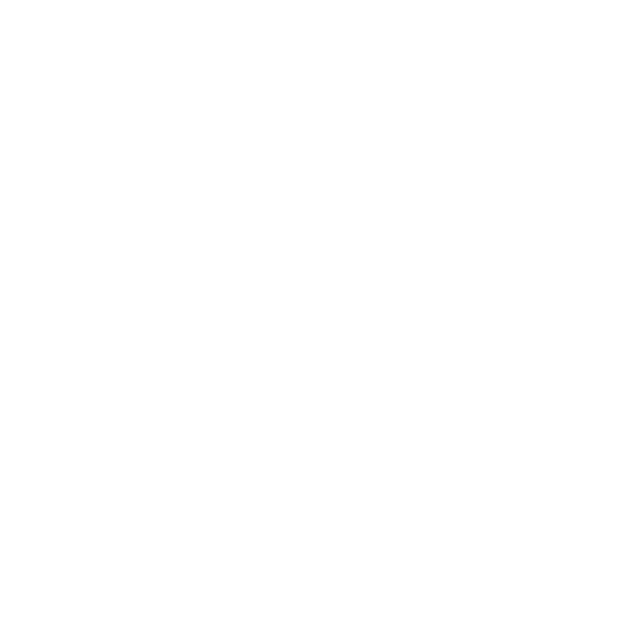
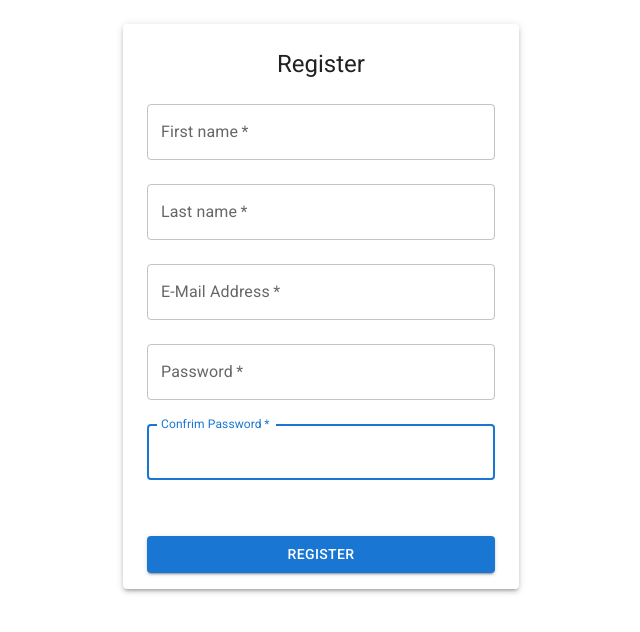
Before and after one commit to sjnp/v-ed, a React (Create React App) app in the folder frontend/: page /register in a window 1280 px wide. Shown: the top 632 px of the page, without its empty margins (319-959 px from the left). Built offline with nearby package versions, Linux system fonts and the light colour scheme.

Commit message:
add register frontend

```diff
--- a/frontend/src/App.js
+++ b/frontend/src/App.js
@@ -15,7 +15,7 @@
         {/* public routes */}
         <Route path='/' element={<Home />} />
         {/* <Route path='login' element={<MuiLogin />} /> */}
-        {/* <Route path='register' element={<Register />} /> */}
+        <Route path='register' element={<Register />} />
         <Route path='unauthorized' element={<Unauthorized />} />
 
         {/* private routes */}
--- a/frontend/src/components/Register.js
+++ b/frontend/src/components/Register.js
@@ -1,156 +1,207 @@
-import { useState, useEffect } from "react";
+import React, { useState } from "react";
+import { createTheme, ThemeProvider } from '@mui/material/styles';
+import Container from '@mui/material/Container';
+import { Box, Button, CssBaseline, Paper, TextField, Typography } from '@mui/material';
+import { URL_REGISTER } from '../utils/url'
+import { validation } from '../utils/validation'
 import axios from "../api/axios";
-
-const USERNAME_REGEX = /^(([^<>()[\]\\.,;:\s@"]+(\.[^<>()[\]\\.,;:\s@"]+)*)|(".+"))@((\[[0-9]{1,3}\.[0-9]{1,3}\.[0-9]{1,3}\.[0-9]{1,3}])|(([a-zA-Z\-0-9]+\.)+[a-zA-Z]{2,}))$/;
-const PASSWORD_REGEX = /^(?=.*[a-z])(?=.*[A-Z])(?=.*[0-9]).{8,24}$/;
-const REGISTER_URL = '/api/users/register-new-student';
 
 const Register = () => {
 
-  const [username, setUsername] = useState('');
-  const [validUsername, setValidUsername] = useState(false);
+  const theme = createTheme();
 
-  const [password, setPassword] = useState('');
-  const [validPassword, setValidPassword] = useState(false);
+  const initRegister = {
+    email: '',
+    password: '',
+    confirmPassword: '',
+    firstname: '',
+    lastname: ''
+  }
 
-  const [matchPassword, setMatchPassword] = useState('');
-  const [validMatch, setValidMatch] = useState(false);
+  const initRegister2 = {
+    email: false,
+    password: false,
+    confirmPassword: false,
+    firstname: false,
+    lastname: false
+  }
 
-  const [errMsg, setErrMsg] = useState('');
-  const [success, setSuccess] = useState(false);
+  const [ register, setRegister ] = useState(initRegister)
+  const [ error, setError ] = useState(initRegister2)
+  const [ messageError, setMessageError ] = useState(initRegister)
 
-  useEffect(() => {
-    const result = USERNAME_REGEX.test(username);
-    setValidUsername(result);
-  }, [username])
+  const onChange = async (event) => {
+    handleChange(event.target.name, event.target.value)
+  }
 
-  useEffect(() => {
-    const result = PASSWORD_REGEX.test(password);
-    setValidPassword(result);
-    const match = password === matchPassword;
-    setValidMatch(match);
-  }, [password, matchPassword])
+  const handleChange = (name, value) => {
+    setRegister({ ...register, [name]: value })
+    const message = verify(name, value)
+    console.log(message)
 
-  useEffect(() => {
-    setErrMsg('');
-  }, [username, password, matchPassword])
+    const isError = message === '' ? false : true
+    setError({ ...error, [name]: isError })
+    setMessageError({ ...messageError, [name]: message })
+    console.log('error => ', error)
+  }
 
-  const handleSubmit = async (e) => {
-    e.preventDefault();
+  const verify = (name, value) => {
+    if (name === 'firstname') {
+      return validation.validateFirstname(value)
+    } else if (name === 'lastname') {
+      return validation.validateLastname(value)
+    } else if (name === 'email') {
+      return validation.validateEmail(value)
+    } else if (name === 'password') {
+      return validation.validatePassword(value)
+    } else if (name === 'confirmPassword') {
+      return validation.validateConfirmPassword(register.password, value)
+    }
+  }
 
-    const v1 = USERNAME_REGEX.test(username);
-    const v2 = PASSWORD_REGEX.test(password);
-    if (!v1 || !v2) {
-      setErrMsg("Invalid Entry");
-      return;
+  const onRegister = (event) => {
+    event.preventDefault()
+
+    if (checkErrorBeforeRegister('firstname')) {
+      handleChange('firstname', register.firstname)
+      return
+    } else if (checkErrorBeforeRegister('lastname')) {
+      handleChange('lastname', register.lastname)
+      return
+    } else if (checkErrorBeforeRegister('email')) {
+      handleChange('email', register.email)
+      return
+    } else if (checkErrorBeforeRegister('password')) {
+      handleChange('password', register.password)
+      return
+    } else if (checkErrorBeforeRegister('confirmPassword')) {
+      handleChange('confirmPassword', register.confirmPassword)
+      return
     }
-    try {
-      const response = await axios.post(REGISTER_URL,
-        JSON.stringify({ username, password }),
-        {
-          headers: { 'Content-Type': 'application/json' },
-          withCredentials: true
-        }
-      );
 
-
-      setSuccess(true);
-      setUsername('');
-      setPassword('');
-      setMatchPassword('');
-    } catch (err) {
-      if (!err?.response) {
-        setErrMsg('No Server Response');
-      } else if (err.response?.status === 409) {
-        setErrMsg('Username Taken');
-      } else {
-        setErrMsg('Registration Failed')
+    const payLoad = {
+      username: register.email,
+      password: register.password,
+      personalInfo: {
+        firstName: register.firstname,
+        lastName: register.lastname,
       }
     }
+
+    axios.post(URL_REGISTER, payLoad)
   }
+
+  const checkErrorBeforeRegister = (name) => {
+    return register[name] === '' || messageError[name] !== '' ? true : false
+  }
+
+  const sxBox = {
+    marginTop: 3,
+    marginLeft: 3,
+    marginRight: 3,
+    display: 'flex',
+    flexDirection: 'column',
+    alignItems: 'center'
+  }
+
+  const sxButton = {
+    marginTop: 6,
+    marginBottom: 2
+  }
+
   return (
-    <>
-      {success ? (
-        <section>
-          <h1>Success!</h1>
-          <p>
-            <a href="#">Sign In</a>
-          </p>
-        </section>
-      ) : (
-        <section>
-          <p
-            className={errMsg ? "errmsg" : "offscreen"}
-          >{errMsg}</p>
-          <h1>Register</h1>
-          <form onSubmit={handleSubmit}>
-            <label htmlFor="username">
-              Username:
-              <span className={validUsername ? "valid" : "hide"}>
-                Right!
-              </span>
-              <span className={validUsername || !username ? "hide" : "invalid"}>
-                Wrong!
-              </span>
-            </label>
-            <input
-              type="email"
-              id="username"
-              autoComplete="off"
-              value={username}
-              onChange={(e) => setUsername(e.target.value)}
-              required
-            />
-            <p className={username && !validUsername ? "instructions" : "offscreen"}>
-              Must be in email form.<br />
-              ie. user@example.com
-            </p>
-            <label htmlFor="password">
-              Password:
-              <span className={validPassword ? "valid" : "hide"}>
-                Right!
-              </span>
-              <span className={validPassword || !password ? "hide" : "invalid"}>
-                Wrong!
-              </span>
-            </label>
-            <input
-              type="password"
-              id="password"
-              value={password}
-              onChange={(e) => setPassword(e.target.value)}
-              required
-            />
-            <p className={password && !validPassword ? "instructions" : "offscreen"}>
-              Must include at least one uppercase letter, lowercase letter and number. <br />
-              8 - 24 characters.
-            </p>
-            <label htmlFor="confirm_password">
-              Confirm Password:
-              <span className={validMatch && matchPassword ? "valid" : "hide"}>
-                Right!
-              </span>
-              <span className={validMatch || !matchPassword ? "hide" : "invalid"}>
-                Wrong!
-              </span>
-            </label>
-            <input
-              type="password"
-              id="confirm_password"
-              value={matchPassword}
-              onChange={(e) => setMatchPassword(e.target.value)}
-              required
-            />
-            <p className={!validMatch ? "instructions" : "offscreen"}>
-              Password must be matched.
-            </p>
-            <button
-              disabled={!validUsername || !validPassword || !validMatch ? true : false}
-            >Sign Up</button>
-          </form>
-        </section>
-      )}
-    </>
+    <ThemeProvider theme={theme}>
+      <Container component="main" maxWidth="xs">
+        <CssBaseline />
+        <Paper elevation={3}>
+          <Box sx={sxBox}>
+            <Typography marginTop={3} component='h1' variant='h5'>
+              Register
+            </Typography>
+            <Box component="form" onSubmit={onRegister} noValidate sx={{ marginTop: 1 }}>
+              <TextField
+                margin='normal'
+                autoComplete='off'
+                autoFocus
+                required
+                fullWidth
+                id='firstname'
+                label='First name'
+                name='firstname'
+                type='text'
+                error={error.firstname}
+                helperText={messageError.firstname}
+                value={register.firstname}
+                onChange={onChange}
+              />
+              <TextField
+                margin='normal'
+                autoComplete='off'
+                autoFocus
+                required
+                fullWidth
+                id='lastname'
+                label='Last name'
+                name='lastname'
+                type='text'
+                error={error.lastname}
+                helperText={messageError.lastname}
+                value={register.lastname}
+                onChange={onChange}
+              />
+              <TextField
+                margin='normal'
+                autoComplete='off'
+                autoFocus
+                required
+                fullWidth
+                id='email'
+                label='E-Mail Address'
+                name='email'
+                type='email'
+                error={error.email}
+                helperText={messageError.email}
+                value={register.email}
+                onChange={onChange}
+              />
+              <TextField
+                margin='normal'
+                autoComplete='off'
+                autoFocus
+                required
+                fullWidth
+                id='password'
+                label='Password'
+                name='password'
+                type='password'
+                error={error.password}
+                helperText={messageError.password}
+                value={register.password}
+                onChange={onChange}
+              />
+              <TextField
+                margin='normal'
+                autoComplete='off'
+                autoFocus
+                required
+                fullWidth
+                id='password'
+                label='Confrim Password'
+                name='confirmPassword'
+                type='password'
+                error={error.confirmPassword}
+                helperText={messageError.confirmPassword}
+                value={register.confirmPassword}
+                onChange={onChange}
+              />
+              <Button type='submit' fullWidth variant='contained'  sx={sxButton}>
+                Register
+              </Button>
+            </Box>
+          </Box>
+        </Paper>
+      </Container>
+    </ThemeProvider>
   )
 }
 
--- /dev/null
+++ b/frontend/src/utils/url.js
@@ -0,0 +1,2 @@
+export const URL_LOGIN = ''
+export const URL_REGISTER = '/api/users/register-new-student'
--- /dev/null
+++ b/frontend/src/utils/validation.js
@@ -0,0 +1,86 @@
+const REGEX_EMAIL = /^(([^<>()[\]\\.,;:\s@"]+(\.[^<>()[\]\\.,;:\s@"]+)*)|(".+"))@((\[[0-9]{1,3}\.[0-9]{1,3}\.[0-9]{1,3}\.[0-9]{1,3}\])|(([a-zA-Z\-0-9]+\.)+[a-zA-Z]{2,}))$/
+const REGEX_NAME = /^(?=.{1,50}$)[a-z]+(?:['_.\s][a-z]+[^-\s]*)*$/
+const REGEX_PASSWORD = /^(?=.*[a-z])(?=.*[A-Z])(?=.*[0-9]).{8,24}$/
+
+const validateFirstname = (firstname) => {
+
+    if (firstname.length === 0) {
+        return `First name is required.`
+    } else if (REGEX_NAME.test(firstname)) {
+        return ''
+    } else {
+        if (firstname.length === 0) {
+            return `First name is required.`
+        } else if (firstname.indexOf(' ') >= 0) {
+            return `First name is not space bar.`
+        } else if (!/^\d/.test(firstname)) {
+            return `First name can't have number.`
+        }
+    }
+}
+
+const validateLastname = (lastname) => {
+    if (lastname.length === 0) {
+        return `Last name is required.`
+    } else if (REGEX_NAME.test(lastname)) {
+        return ''
+    } else {
+        if (lastname.indexOf(' ') >= 0) {
+            return `Last name is not space bar.`
+        } else if (!/^\d/.test(lastname)) {
+            return `Last name can't have number.`
+        }
+    }
+}
+
+const validateEmail = (email) => {
+    if (email.length === 0) {
+        return `E-Mail address is required`
+    } else if (REGEX_EMAIL.test(email)) {
+        return ''
+    } else {
+        if (!REGEX_EMAIL.test(email)) {
+            return `Format of e-mail address invalid`
+        }
+    }
+}
+
+const validatePassword = (password) => {
+    if (password.length === 0) {
+        return `Password is required`
+    } else if (REGEX_PASSWORD.test(password)) {
+        return ''
+    } else {
+        if (password.length < 8 || password.length > 24) {
+            return `Password must length between 8 to 24 character`
+        } else if (!REGEX_PASSWORD.test(password)) {
+            return 'Password must contain A-Z a-z 0-9 at least 1 character'
+        }
+    }
+}
+
+const validateConfirmPassword = (password, confirmPassword) => {
+    if (confirmPassword.length === 0) {
+        return `Confirm password is required`
+    } else if (REGEX_PASSWORD.test(confirmPassword)) {
+        if (password !== confirmPassword) {
+            return `Password don't match`
+        } else {
+            return ''
+        }
+    } else {
+        if (confirmPassword.length < 8 || confirmPassword.length > 24) {
+            return `Password must length between 8 to 24 character`
+        } else if (!REGEX_PASSWORD.test(confirmPassword)) {
+            return 'Password must contain A-Z a-z 0-9 at least 1 character'
+        }
+    }
+}
+
+export const validation = {
+    validateFirstname,
+    validateLastname,
+    validateEmail,
+    validatePassword,
+    validateConfirmPassword
+}
```
